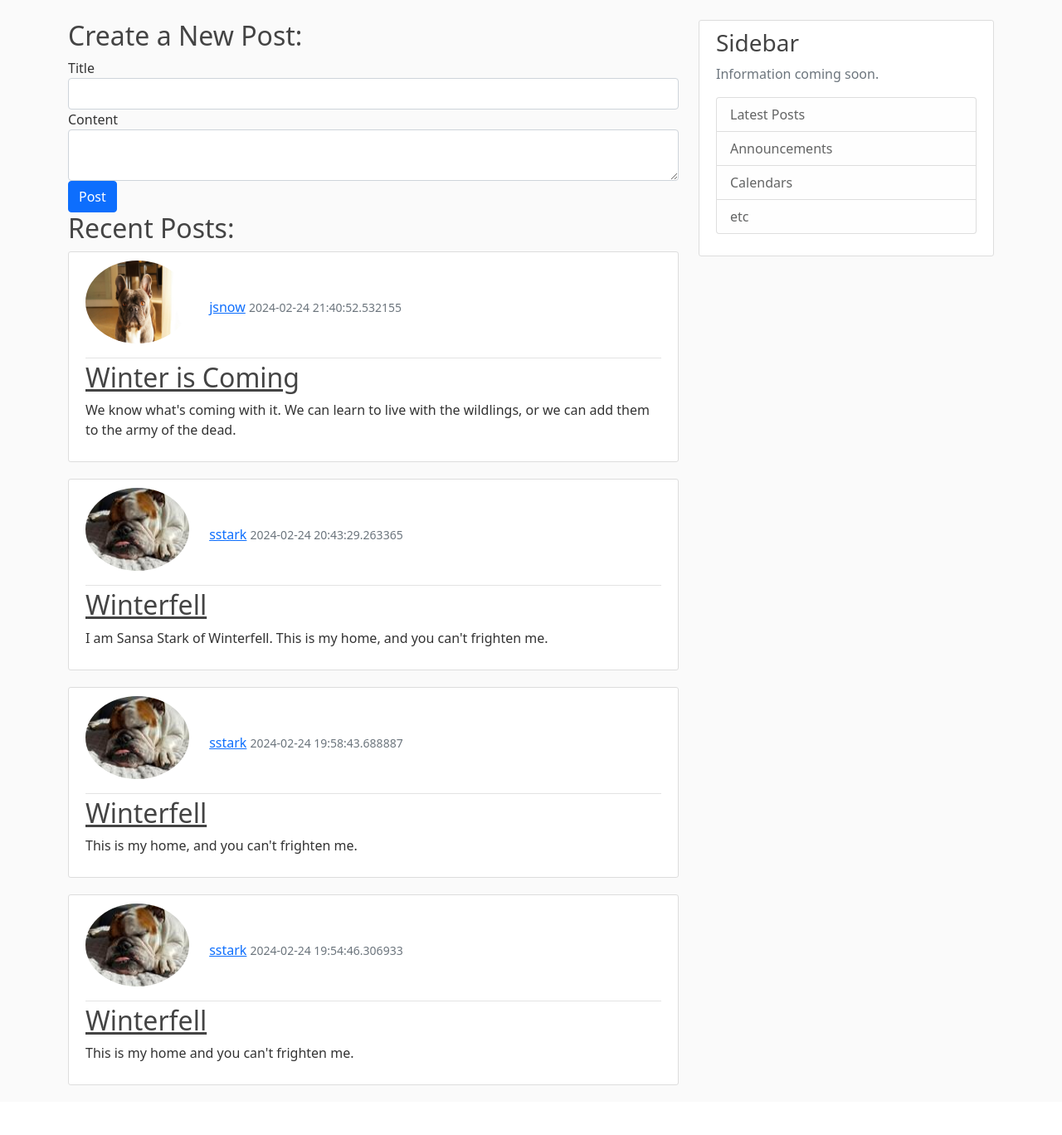
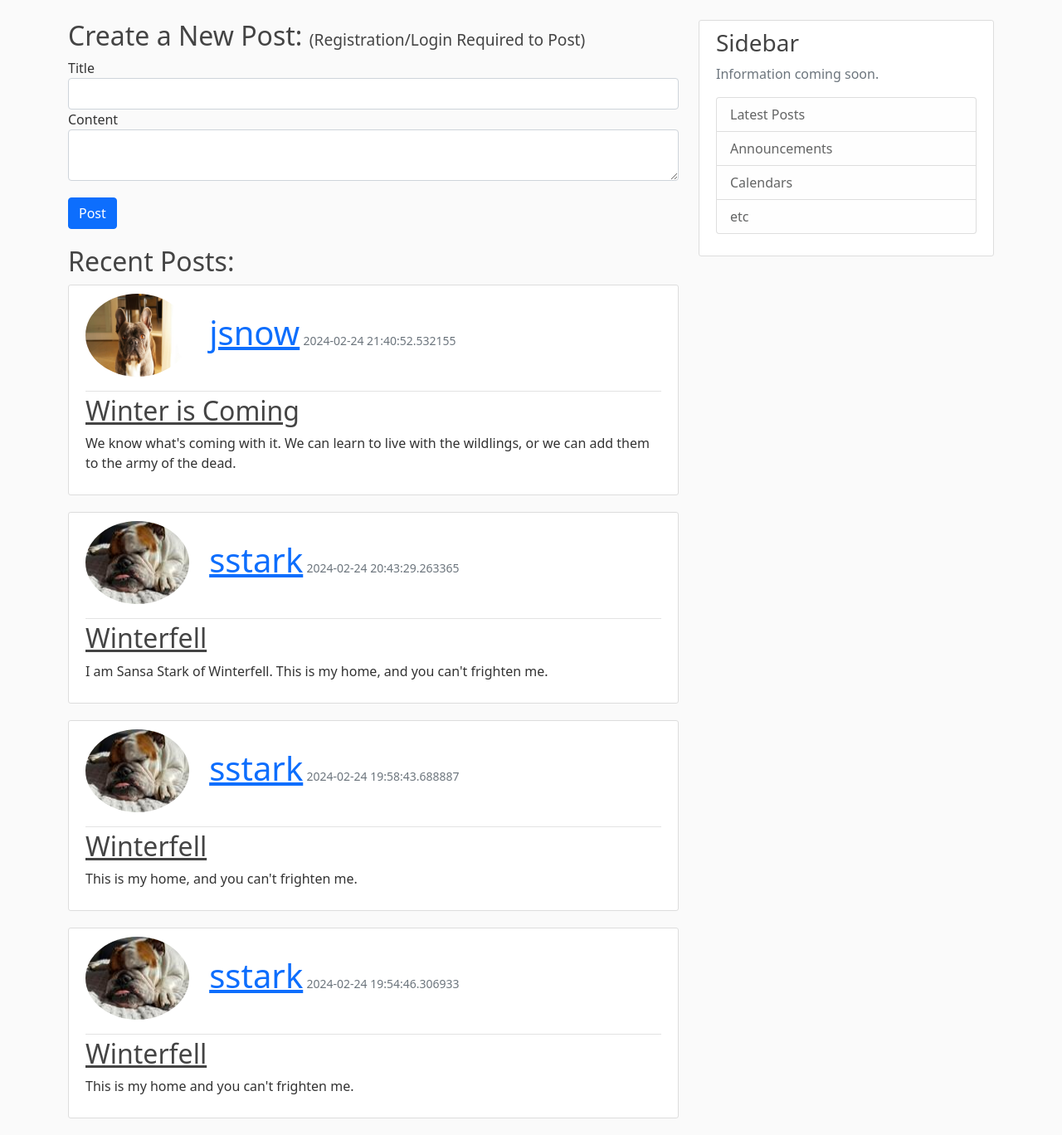
Before and after one commit to klbailey/Flask, a Flask app: page / in a window 1280 px wide. Shown: the part 56-1424 px from the top of the page at 83% size. Before the commit the page ends 1364 px from the top, so only its background shows below. Run offline with Flask 3, Linux system fonts and the light colour scheme; some libraries are stand-ins or nearby versions.

Commit message:
Updated new post form

```diff
--- a/FullStackFlaskPracticeONE/app.py
+++ b/FullStackFlaskPracticeONE/app.py
@@ -121,17 +121,20 @@ def home():
 
     # Instantiate the PostForm
     post_form = PostForm()
-    if post_form.validate_on_submit():
-        # Create a new Post instance with data from the form
-        new_post = Post(
-            title=post_form.title.data,
-            content=post_form.content.data,
-            author=current_user  # Assuming the current user is logged in
-        )
-        db.session.add(new_post)
-        db.session.commit()
 
-        flash('Your post has been created!', 'success')
+     # Only allow the form to be displayed for logged-in users
+    if current_user.is_authenticated:
+        if post_form.validate_on_submit():
+            # Create a new Post instance with data from the form
+            new_post = Post(
+                title=post_form.title.data,
+                content=post_form.content.data,
+                author=current_user  # Assuming the current user is logged in
+            )
+            db.session.add(new_post)
+            db.session.commit()
+
+            flash('Your post has been created!', 'success')
 
     # Retrieve the latest posts from the database
     posts = Post.query.order_by(Post.datePosted.desc()).all()
--- a/FullStackFlaskPracticeONE/templates/home.html
+++ b/FullStackFlaskPracticeONE/templates/home.html
@@ -13,8 +13,8 @@
 {% endif %}
 
 <!-- NEW POST Ensure that the form is always rendered -->
-  <h2>Create a New Post:</h2>
-  <form method="POST" action="{{ url_for('home') }}">
+<h2>Create a New Post: <small style="font-size: 0.6em;">(Registration/Login Required to Post)</small></h2>
+<form method="POST" action="{{ url_for('create_post') }}">
   {{ post_form.hidden_tag() }}
   <div>
     {{ post_form.title.label }}
@@ -24,9 +24,11 @@
     {{ post_form.content.label }}
     {{ post_form.content(class="form-control") }}
   </div>
+  <div style="height: 20px;"></div> <!-- Add a blank line with 20px height -->
   <div>
     {{ post_form.submit(class="btn btn-primary") }}
   </div>
+  <div style="height: 20px;"></div> <!-- Add a blank line with 20px height -->
 </form>
 
 <h2>Recent Posts:</h2>
@@ -34,8 +36,9 @@
 <article class="media content-section">
   <div class="media-body">
     <div class="article-metadata">
-          <img src="{{ url_for('static', filename='profile_pics/' + post.author.image_file) }}" class="rounded-circle account-img" style="height: 100px;">
-          <a class="mr-2" href="#">{{ post.author.username }}</a>
+      <img src="{{ url_for('static', filename='profile_pics/' + post.author.image_file) }}"
+        class="rounded-circle account-img" style="height: 100px;">
+      <a class="mr-2" href="#" style="font-size: 40px;">{{ post.author.username }}</a>
       <small class="text-muted">{{ post.datePosted }}</small>
     </div>
     <h2><a class="article-title" href="#">{{ post.title }}</a></h2>
```
Also changed, not shown: FullStackFlaskPracticeONE/instance/site.db. Lines whose indentation alone changed are shown as unchanged.
